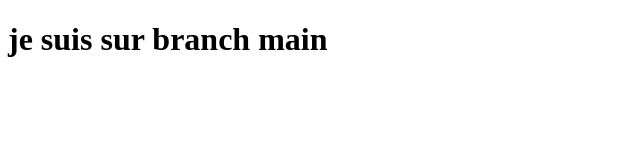
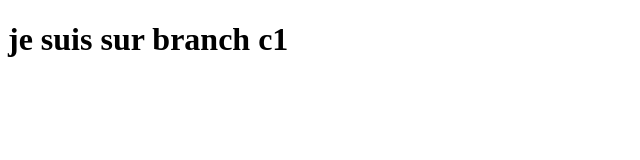
Before and after one commit to Avrilchai/firstrepo, a plain HTML site: page index.html in a window 1280 px wide. Shown: the whole page, without its empty margins (0-640 px from the left). Drawn offline with Linux system fonts and the light colour scheme.

Commit message:
update c1

```diff
--- a/index.html
+++ b/index.html
@@ -7,6 +7,6 @@
     <title>index</title>
 </head>
 <body>
-    <h1>je suis sur branch main</h1>
+    <h1>je suis sur branch c1</h1>
 </body>
 </html>
```
